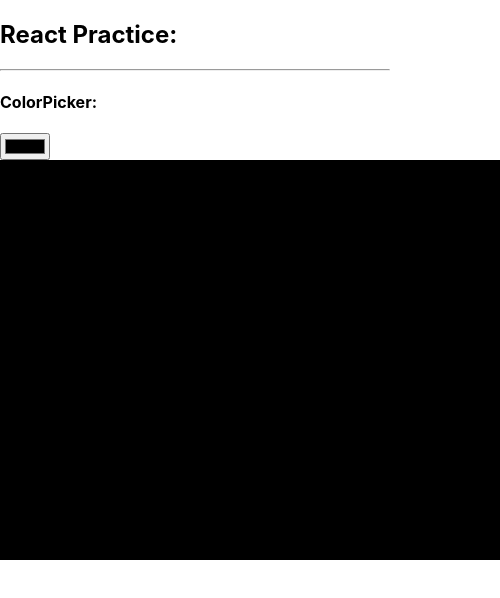
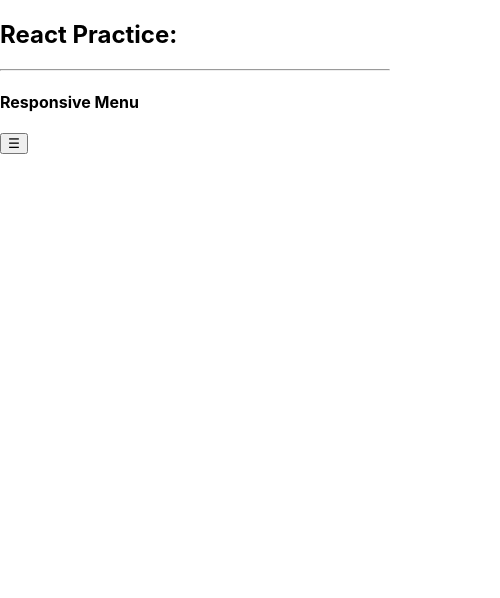
Before and after one commit to tharuAnish/StartCraft, a React (Create React App) app: page / in a window 390 px wide. Shown: the top 598 px of the page, 500 px wide, since content can reach past the window. Built offline with nearby package versions, Linux system fonts and the light colour scheme.

Commit message:
Implemented responsive Hamburger menu

```diff
--- a/src/App.js
+++ b/src/App.js
@@ -16,6 +16,7 @@
 import SearchItems from "./Components/15SearchItems"
 import Pagination from "./Components/16Pagination"
 import ColorPicker from "./Components/17ColorPicker"
+import ResponsiveMenu from "./Components/18ResponsiveMenu"
 
 export default function App() {
   // const items = ["1Notebook", "2Pen", "3Laptop", "4Book", "5Wallet", "6Keys"]
@@ -40,7 +41,8 @@
       {/* <Weather /> */}
       {/* <SearchItems items={items} /> */}
       {/* <Pagination items={items} itemsPerPage={2} /> */}
-      <ColorPicker />
+      {/* <ColorPicker /> */}
+      <ResponsiveMenu />
     </div>
   )
 }
--- /dev/null
+++ b/src/Components/18ResponsiveMenu.jsx
@@ -0,0 +1,23 @@
+import React, { useState } from "react"
+import "../styles/18ResponsiveMenu.css"
+
+const ResponsiveMenu = () => {
+  const [isOpen, setIsOpen] = useState(false)
+
+  return (
+    <div>
+      <h4>Responsive Menu</h4>
+      <button className="menu-icon" onClick={() => setIsOpen(!isOpen)}>
+        ☰
+      </button>
+      <ul className={`menu ${isOpen ? "open" : ""}`}>
+        <li>Home</li>
+        <li>About</li>
+        <li>Services</li>
+        <li>Contact</li>
+      </ul>
+    </div>
+  )
+}
+
+export default ResponsiveMenu
--- /dev/null
+++ b/src/styles/18ResponsiveMenu.css
@@ -0,0 +1,32 @@
+.menu {
+  display: none;
+  list-style: none;
+  padding: 0;
+  margin: 0;
+}
+.menu.open {
+  display: block;
+}
+
+.menu-icon {
+  display: block;
+  cursor: pointer;
+}
+
+@media (max-width: 768px) {
+  .menu-icon {
+    display: block;
+  }
+  .menu {
+    display: none;
+    background-color: #333;
+    position: absolute;
+    top: 180px;
+    right: 0;
+    width: 100%;
+  }
+  .menu li {
+    padding: 10px;
+    color: #fff;
+  }
+}
```
